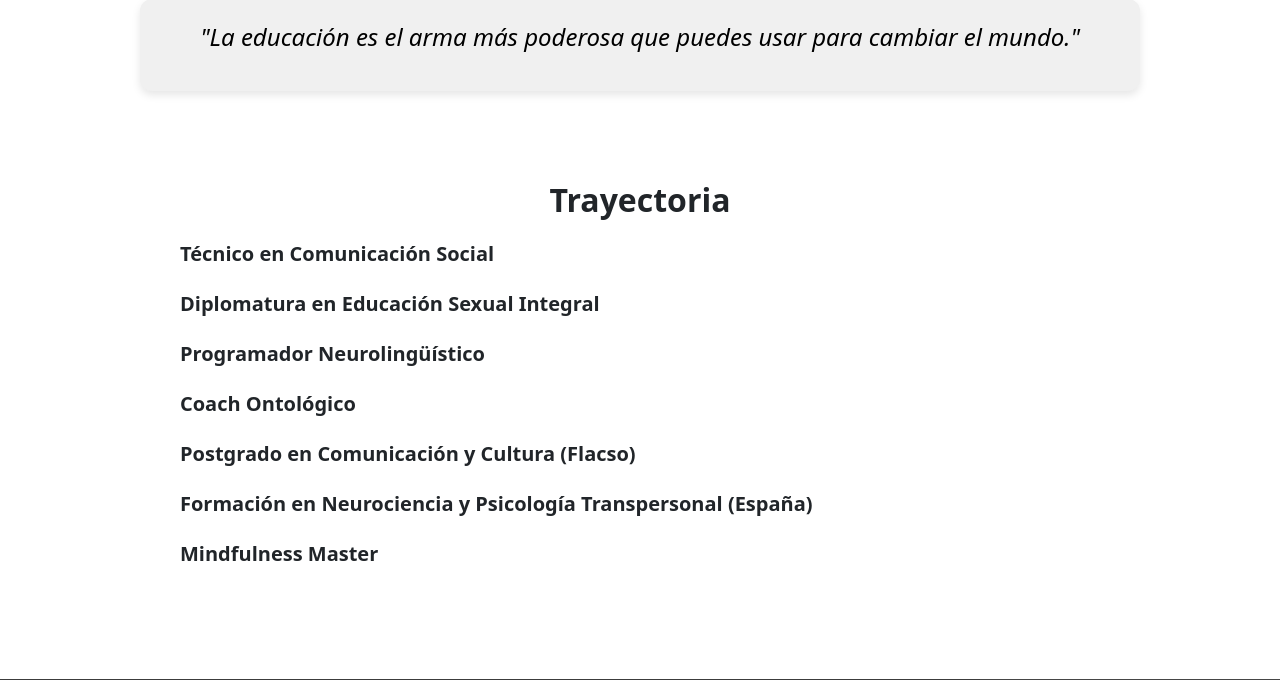
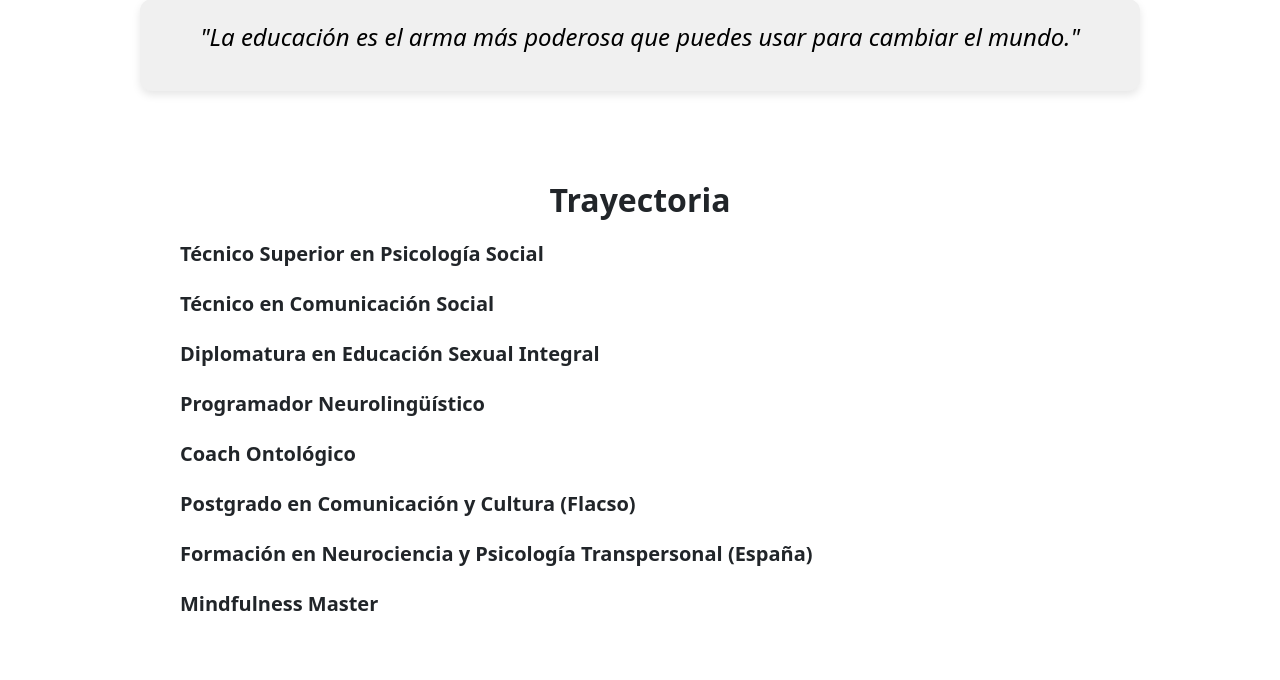
Before and after one commit to JuanChianetta/Colegio-San-Ambrosio, a PHP site: the page made by public_html/colaboradores/Diego Joel Rodriguez.php in a window 1280 px wide. Shown: the part 476-1156 px from the top of the page. Run offline with PHP 8.4, Linux system fonts and the light colour scheme; grey boxes are pictures that could not be loaded.

Commit message:
arreglo titulos

```diff
--- a/public_html/colaboradores/Diego Joel Rodriguez.php
+++ b/public_html/colaboradores/Diego Joel Rodriguez.php
@@ -91,6 +91,9 @@
     <section class="trayectoria-section">
         <h2 class="trayectoria-title">Trayectoria</h2>
         <ul class="trayectoria-list">
+            <li>
+                <strong>Técnico Superior en Psicología Social</strong>
+            </li>
             <li>
                 <strong>Técnico en Comunicación Social</strong>
             </li>
--- a/public_html/colaboradores/gabriela_romero.php
+++ b/public_html/colaboradores/gabriela_romero.php
@@ -91,6 +91,9 @@
     <section class="trayectoria-section">
         <h2 class="trayectoria-title">Trayectoria</h2>
         <ul class="trayectoria-list">
+            <li>
+                <strong>Doctora en Psicología Social (U.K)</strong>
+            </li>
             <li>
                 <strong>Investigación de campo en el Hospital Alejandro Posadas</strong>
             </li>
```
